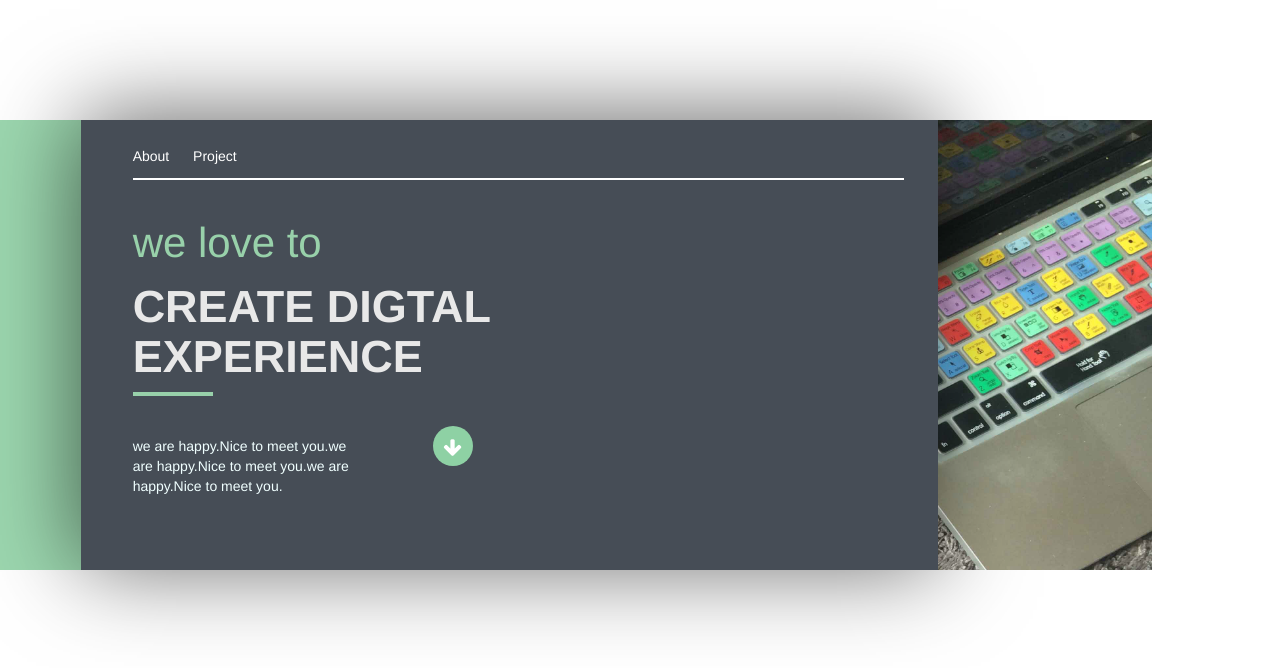
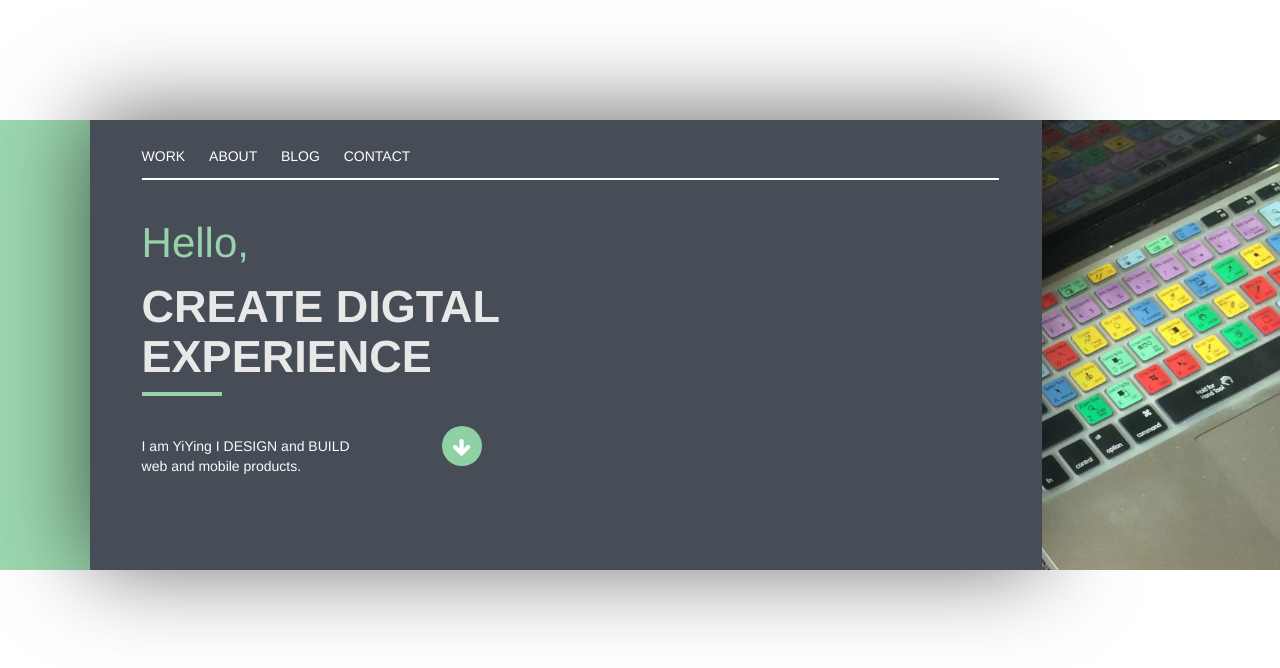
Before and after one commit to stereochen/stereochen.github.com, a plain HTML site: page index.html in a window 1280 px wide. Drawn offline with Linux system fonts and the light colour scheme.

Commit message:
Add New Navigation Items

```diff
--- a/index.html
+++ b/index.html
@@ -69,16 +69,29 @@
                       <!-- <button type="button" class="btn btn-default" data-container="body" data-toggle="popover" data-placement="right" data-content="Vivamus sagittis lacus vel augue laoreet rutrum faucibus.">code media</button> -->
 
 
-                      <!-- <div class="main_menu">code media</div> -->
+                      <!-- navi上的第一項 hover上去的文字 <div class="main_menu">about</div> -->
                       <a href="#" class="tooltip_3" title="This is some information for our tooltip.">
-                        <span title="More">About</span>
+                        <span title="">WORK</span>
                       </a>
 
 
-                      <!-- hover上去的文字 -->
+                      <!-- navi上的第二項 hover上去的文字 -->
                       <a href="#" class="tooltip_2" title="This is some information for our tooltip.">
-                        <span  title="More">Project</span>
+                        <span  title="">ABOUT</span>
                       </a>
+
+
+                      <!-- navi上的第三項 -->
+                      <a href="#" class="tooltip_2" title="This is some information for our tooltip.">
+                        <span  title="">BLOG</span>
+                      </a>
+
+
+                     <!-- navi上的第四項 -->
+                      <a href="#" class="tooltip_2" title="This is some information for our tooltip.">
+                        <span  title="">CONTACT</span>
+                      </a>
+
 
                       <!-- <div class="popover right popover-example">
                           <div class="arrow"></div>
@@ -92,12 +105,12 @@
 
                   <!-- 下方內容 -->
                   <div class="main_content main_container">
-                      <div class="sub_title">we love to</div>
+                      <div class="sub_title">Hello,</div>
                       <div class="sub_code">CREATE DIGTAL EXPERIENCE</div>
                       <div class="sub_line"></div>
                       <!-- 內文p+按鈕btn的容器 -->
                       <div class="sub_box">
-                          <div class="sub_text">we are happy.Nice to meet you.we are happy.Nice to meet you.we are happy.Nice to meet you.</div>
+                          <div class="sub_text">I am YiYing I DESIGN and BUILD web and mobile products.</div>
                           <div class="sub_btn_box">
                               <div class="sub_btn">
                                 <i class="fa fa-arrow-down" aria-hidden="true"></i>
--- a/less/dribble.less
+++ b/less/dribble.less
@@ -23,7 +23,7 @@
 .section_box{
 
     position: relative;
-    width: 90%;
+    width: 100%;
     height: 450px;
     margin-top: 120px;
     background-color: #9CD7AF;
```
Also changed, not shown: _site/css/dribble.css, _site/index.html, _site/less/dribble.less, css/dribble.css.
